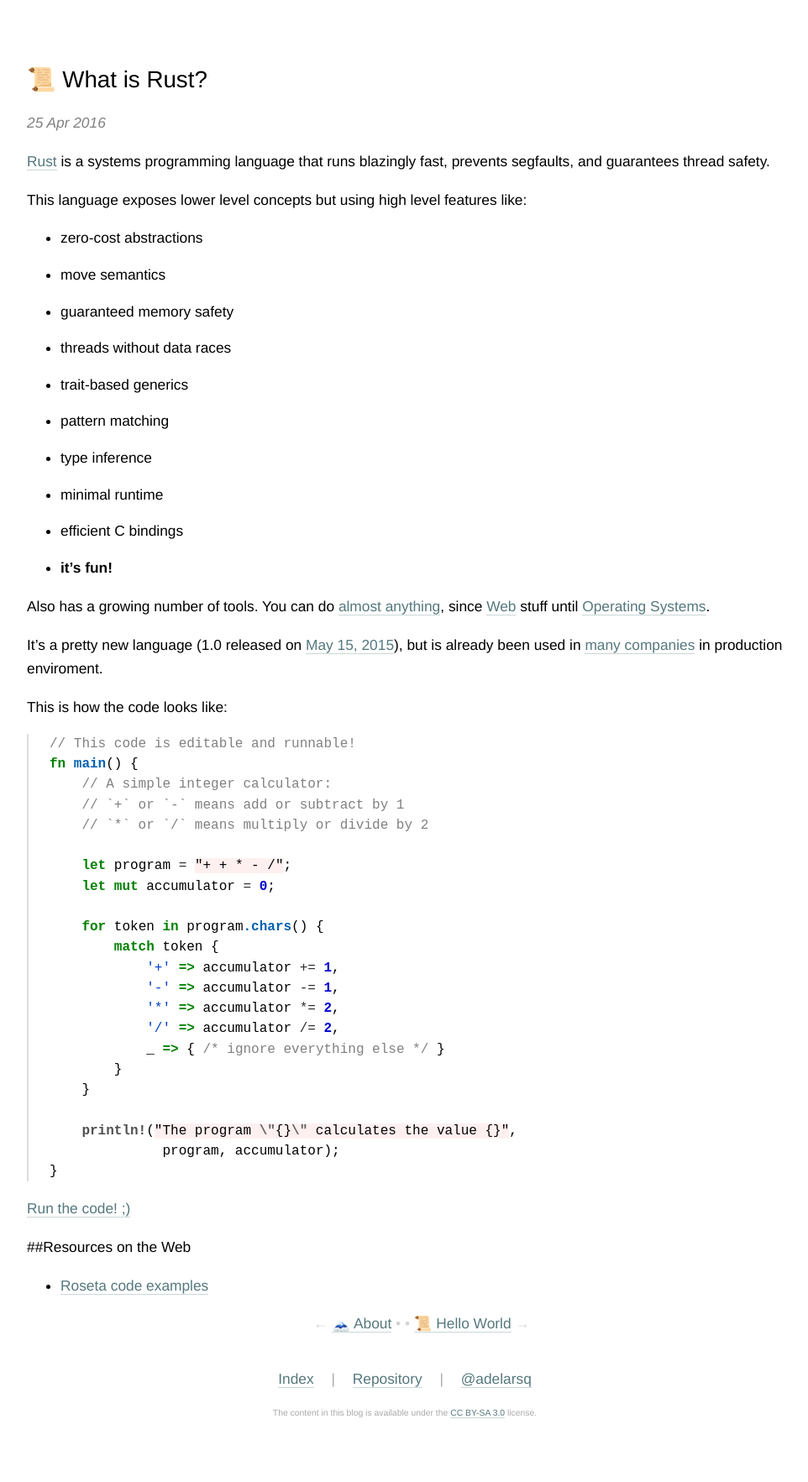
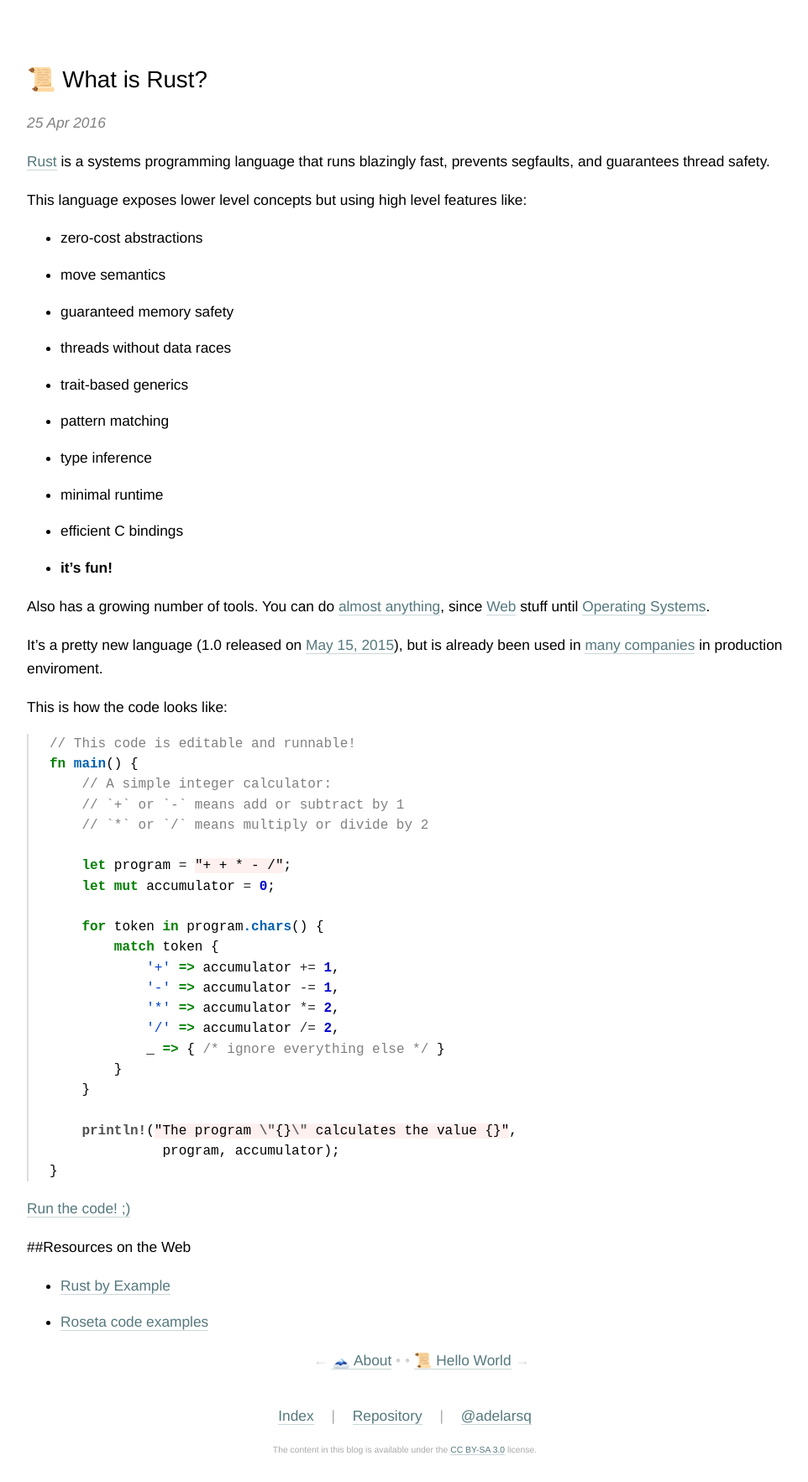
Before and after one commit to adelarsq/daily-rust.github.io, a Jekyll site: the page built from _posts/2016-04-25-what_is_rust.md, in a window 1280 px wide. Shown: the whole page at 84% size, without its empty margins (158-1120 px from the left). Built offline with Jekyll 4.4.1, drawn with Linux system fonts in a browser that asks for light colours; before the commit the page ends 1722 px from its top, so only the background shows below that.

Commit message:
Update 2016-04-25-what_is_rust.md

```diff
--- a/_posts/2016-04-25-what_is_rust.md
+++ b/_posts/2016-04-25-what_is_rust.md
@@ -54,4 +54,5 @@ fn main() {
 
 ##Resources on the Web
 
+* [Rust by Example](http://rustbyexample.com/)
 * [Roseta code examples](https://rosettacode.org/wiki/Category:Rust)
```
